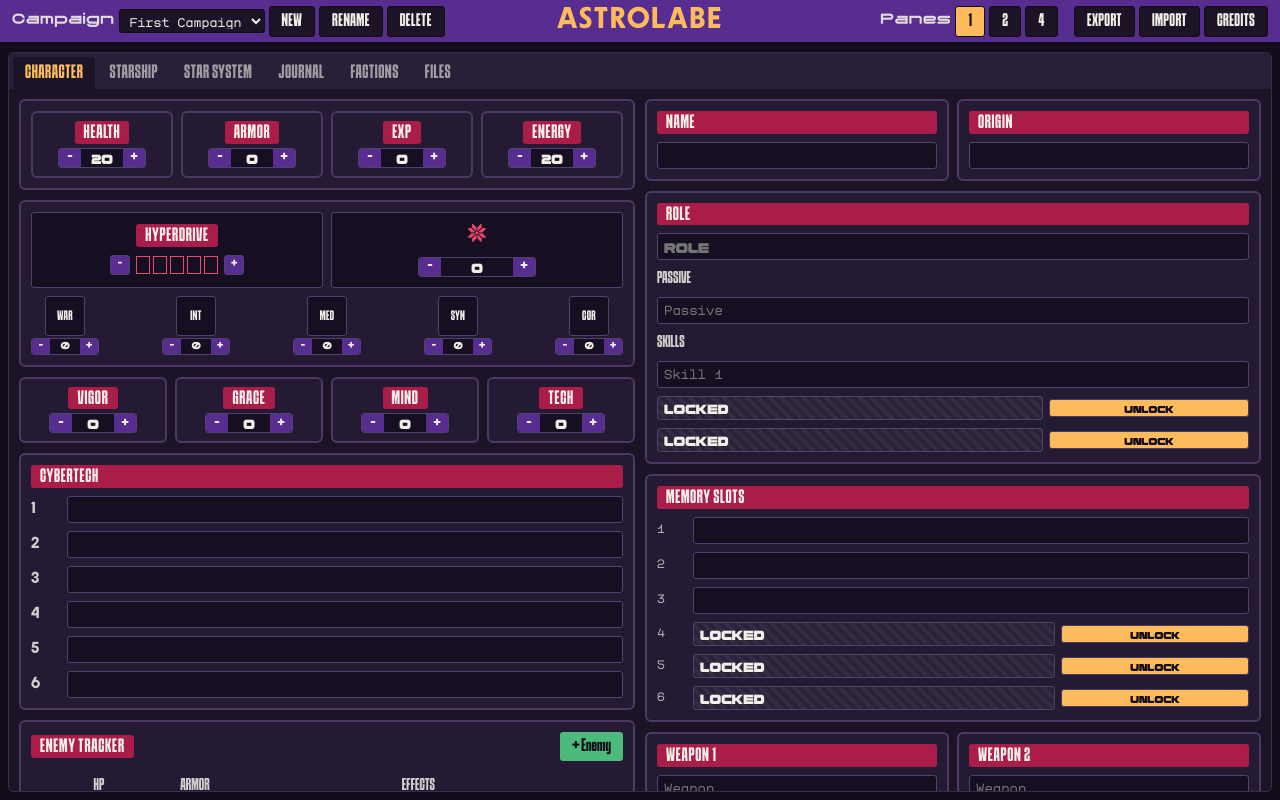
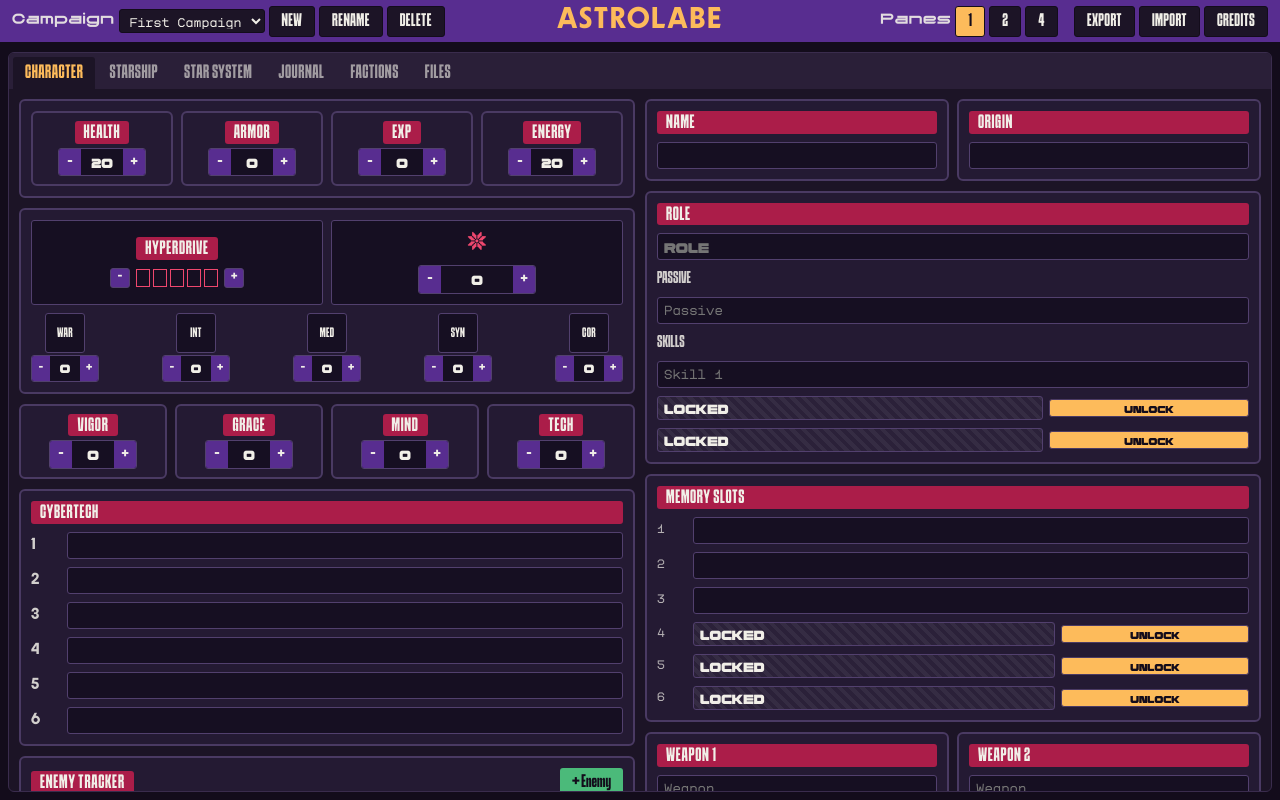
Before and after one commit to Benkcsa/Astrolabe, a Svelte app: page / in a window 1280 px wide. Built offline with nearby package versions, Linux system fonts and the light colour scheme.

Commit message:
Star disk larger, no white border; revert counter font; fix number field vertical squishing (padding + line-height)

```diff
--- a/src/lib/components/HexMap.svelte
+++ b/src/lib/components/HexMap.svelte
@@ -216,7 +216,7 @@
           <circle
             cx={cell.cx}
             cy={cell.cy}
-            r={SIZE * 0.42}
+            r={SIZE * 0.58}
             class="starcircle"
             style={hexes[0]?.color ? `fill:${hexes[0].color}` : ''}
           />
@@ -353,8 +353,6 @@
   }
   .starcircle {
     fill: var(--c-ink);
-    stroke: var(--c-cream);
-    stroke-width: 1.5;
     pointer-events: none;
   }
   .hex-base {
--- a/src/lib/components/NumberField.svelte
+++ b/src/lib/components/NumberField.svelte
@@ -83,6 +83,9 @@
     color: var(--field-text);
     font-family: var(--font-sheet);
     font-weight: 700;
+    line-height: 1.4;
+    padding: 4px 2px;
+    box-sizing: border-box;
   }
   .nf-input:focus {
     outline: none;
--- a/src/pages/CharacterSheet.svelte
+++ b/src/pages/CharacterSheet.svelte
@@ -308,9 +308,6 @@
     align-items: center;
     gap: 2px;
   }
-  .counter :global(.nf-input) {
-    font-family: 'Genesys', var(--font-mono);
-  }
   .attrs {
     display: flex;
     flex-wrap: wrap;
```
